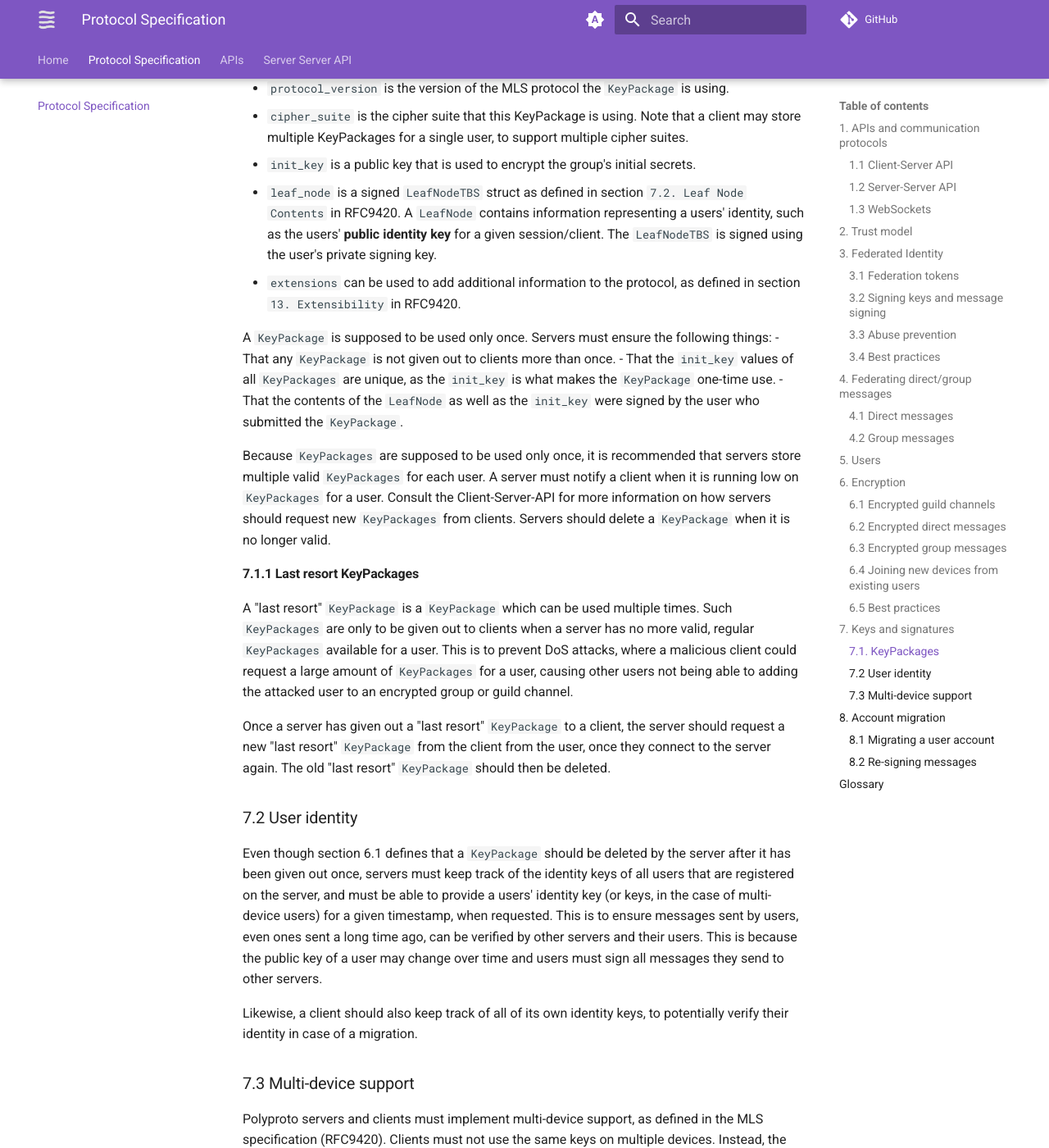
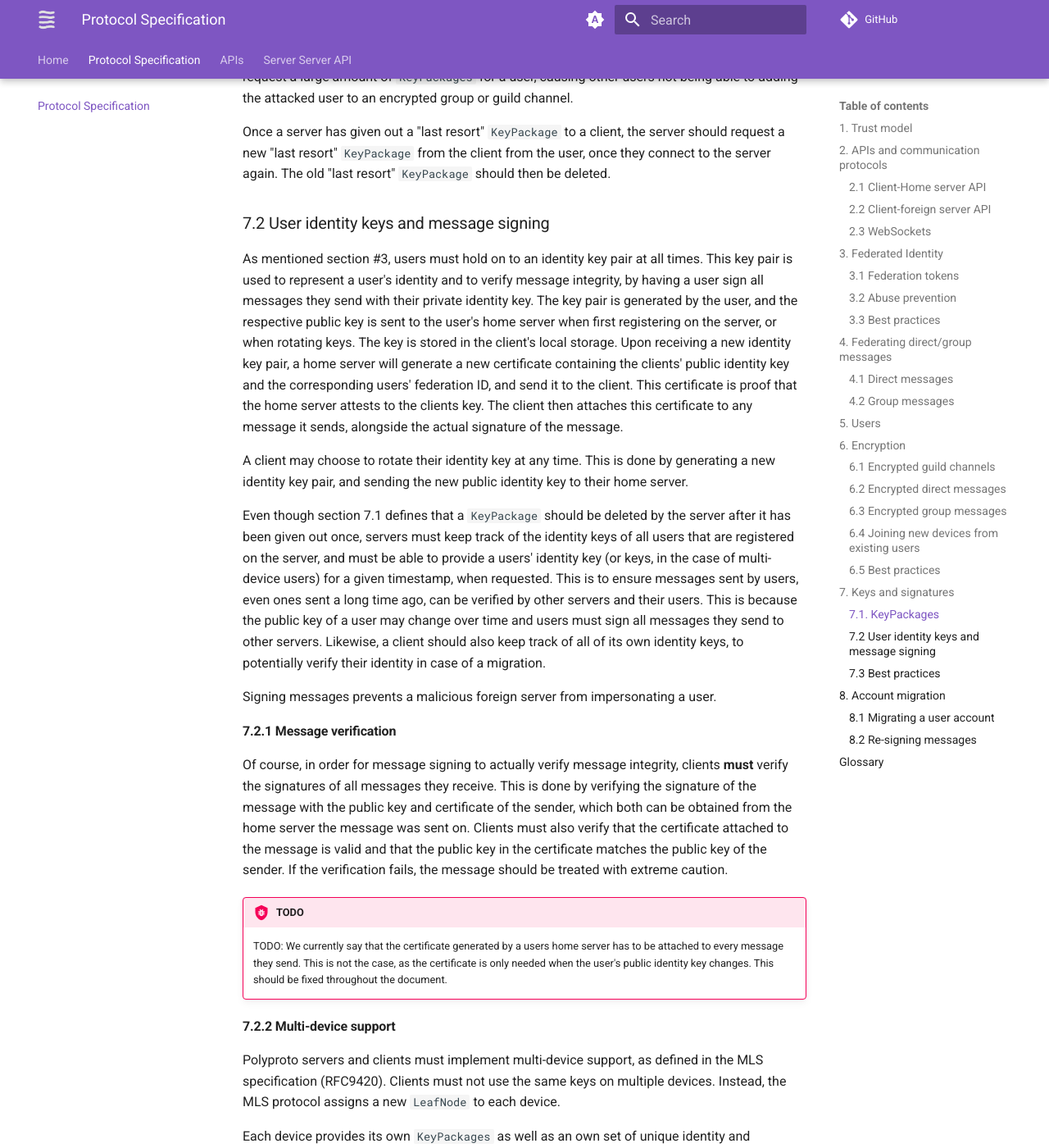
Before and after one commit to polyphony-chat/docs, an MkDocs documentation site: the page built from docs/specification.md, in a window 1280 px wide and 1400 px high, scrolled down 13300 px. Shown: the whole window at 82% size. Built offline with MkDocs 1.6.1 and Material for MkDocs 9.7.7, drawn with Linux system fonts in a browser that asks for light colours; plug-ins that fetch from the network failed and are left out; comment, search, counter and statistics services are not loaded; some of the changed text lies outside the part shown.

Commit message:
Proof-read and rewrite/clarify a lot of stuff

```diff
--- a/SPECIFICATION.md
+++ b/SPECIFICATION.md
@@ -4,19 +4,17 @@
 [Semantic versioning v2.0.0](https://semver.org/spec/v2.0.0.html) is used to version this specification.
 
 - [polyproto-core Specification](#polyproto-core-specification)
-  - [1. APIs and communication protocols](#1-apis-and-communication-protocols)
-    - [1.1 Client-Server API](#11-client-server-api)
-      - [1.1.1 Initial authentication](#111-initial-authentication)
-    - [1.2 Server-Server API](#12-server-server-api)
-    - [1.3 WebSockets](#13-websockets)
-  - [2. Trust model](#2-trust-model)
+  - [1. Trust model](#1-trust-model)
+  - [2. APIs and communication protocols](#2-apis-and-communication-protocols)
+    - [2.1 Client-Home server API](#21-client-home-server-api)
+      - [2.1.1 Initial authentication](#211-initial-authentication)
+    - [2.2 Client-foreign server API](#22-client-foreign-server-api)
+    - [2.3 WebSockets](#23-websockets)
   - [3. Federated Identity](#3-federated-identity)
     - [3.1 Federation tokens](#31-federation-tokens)
-    - [3.2 Signing keys and message signing](#32-signing-keys-and-message-signing)
-    - [3.3 Abuse prevention](#33-abuse-prevention)
-    - [3.4 Best practices](#34-best-practices)
-      - [3.4.1 Signing keys](#341-signing-keys)
-      - [3.4.2 Home server operation and design](#342-home-server-operation-and-design)
+    - [3.2 Abuse prevention](#32-abuse-prevention)
+    - [3.3 Best practices](#33-best-practices)
+      - [3.3.1 Home server operation and design](#331-home-server-operation-and-design)
   - [4. Federating direct/group messages](#4-federating-directgroup-messages)
     - [4.1 Direct messages](#41-direct-messages)
     - [4.2 Group messages](#42-group-messages)
@@ -30,47 +28,62 @@
   - [7. Keys and signatures](#7-keys-and-signatures)
     - [7.1. KeyPackages](#71-keypackages)
       - [7.1.1 Last resort KeyPackages](#711-last-resort-keypackages)
-    - [7.2 User identity](#72-user-identity)
-    - [7.3 Multi-device support](#73-multi-device-support)
+    - [7.2 User identity keys and message signing](#72-user-identity-keys-and-message-signing)
+      - [7.2.1 Message verification](#721-message-verification)
+      - [7.2.2 Multi-device support](#722-multi-device-support)
+    - [7.3 Best practices](#73-best-practices)
+      - [7.3.1 Signing keys](#731-signing-keys)
   - [8. Account migration](#8-account-migration)
     - [8.1 Migrating a user account](#81-migrating-a-user-account)
     - [8.2 Re-signing messages](#82-re-signing-messages)
 
 
-This document defines a set of protocols and APIs for a chat service primarily focused on communities. The document is intended to be used as a reference for developers who want to implement a client or server for the Polyphony chat service. Uses of this protocol, hereafter referred to as "polyproto", include Instant Messaging, Voice over IP, and Video over IP, where your identity is federated between multiple servers.
+The polyproto-core protocol is a home-server-based federation protocol specification centered around the [Messaging Layer Security (MLS) protocol as defined by RFC9420 of the IETF](https://datatracker.ietf.org/doc/html/rfc9420), intended for use in community-centered chat service applications/application implementations. This document is intended to be used as a starting point for developers wanting to develop software which can interoperate with other polyproto-core implementations. Uses of this protocol include Guild-Based, Group-Based and one on one Instant Messaging, Voice over IP, and Video over IP, where your identity is federated between multiple servers.
 
-The information provided to you via this document only fully covers polyproto itself. To correctly implement the polyproto, you must read the MLS specification (RFC9420). It is imperative that implementations of this protocol respect all aspects of this specification.
+To correctly implement polyproto-core, you must read and understand the MLS protocol specification (RFC9420).
 
 The structure of this reference document is heavily inspired by the really well written [Matrix specification](https://spec.matrix.org/latest).
 
-## 1. APIs and communication protocols
+## 1. Trust model
 
-The polyproto-core specification defines a set of APIs that are used to implement polyproto-core. These APIs are:
+polyproto-core operates under the following trust assumptions:
 
-- Client-Server API
-- Server-Server API
+1.  A user trusts their home server and its admins to keep their data safe from unauthorized access, and to not perform actions which a third party would observe to be performed by the user, without the user's consent.
+2.  For a user to distrust their home server, something irregular must have happened, or conflicting information must have been presented to the user.
+3.  When joining a guild on another server in the context of federation, a user trusts this server and its admins with a copy of their public profile and with all other unencrypted data sent to the server.
+4.  Users trust the other members of an encrypted communications channel with the content of their messages, as well as with the metadata attached to the messages.
+5.  Non-home servers can not perform actions like sending messages without a foreign users' explicit consent, without immediately being exposed.
+6.  A user trusts their home server to be a certificate authority for their identity keys, without the home server owning the identity itself.
+
+## 2. APIs and communication protocols
+
+The polyproto-core specification defines a set of APIs. These APIs are the Client-Server- and Server-Server APIs.
 
 Aside from these REST APIs, polyproto-core also uses WebSockets for real-time communication between clients and servers.
 
-### 1.1 Client-Server API
+### 2.1 Client-Home server API
 
-The Client-Server API is a RESTful API that is used by clients to communicate with the server. The Client-Server API of polyproto-core is not to be confused with the Client-Server API of polyproto-chat, which is a separate API that is used by users for chat functionality, whereas the Client-Server API of polyproto-core is used for authentication, federation and other administrative tasks.
+The *Client-Home server* API of polyproto-core is used for authentication- and federation-related tasks.
+A client in this context is expected to be a user/bot session.
 
-#### 1.1.1 Initial authentication
+#### 2.1.1 Initial authentication
 
-During the initial authentication (registration) process, a client must provide at least one [`KeyPackage`](#61-keypackages), as well as one ["last resort" `KeyPackage`](#611-last-resort-keypackages) in addition to the required registration information.
+During the initial authentication (registration) process, a client must provide at least one [`KeyPackage`](#61-keypackages), as well as one ["last resort" `KeyPackage`](#611-last-resort-keypackages) to the server, in addition to the required registration information.
 
-The identity key inside the `LeafNode` of this `KeyPackage` is signed using the home servers' private key, so that home servers act as a certificate authority for their users' keys.
+The public identity key inside the `LeafNode` of this `KeyPackage` is signed using the home servers' private key, so that home servers act as a certificate authority for their users' keys.
 
-See [6.1. KeyPackages](#61-keypackages) for an outline on what a `KeyPackage` is, and consult the MLS specification (RFC9420) for more implementation details.
+!!! info
 
-### 1.2 Server-Server API
+    See [6.1. KeyPackages](#61-keypackages) for an outline on what a `KeyPackage` is, and consult the MLS specification (RFC9420) for more implementation details.
 
-The Server-Server APIs which are used to enable federation between multiple polyproto servers (federated identity).
+### 2.2 Client-foreign server API
 
-### 1.3 WebSockets
+The *Client-foreign server* API of polyproto-core is used for tasks such as requesting the server's or a user's public key(s) or migrating a user account.
+The definition of "client" in this context is broader, since it includes both users/bots and other home servers.
 
-WebSockets in polyproto-core are used for real-time communication between clients and servers. WebSockets are only used in a Client-Server context, and not in a Server-Server context.
+### 2.3 WebSockets
+
+WebSockets in polyproto-core are used for real-time communication between clients and servers. WebSockets are used both in *Client-Home server* and *Client-foreign server* communication.
 
 WebSocket connections to polyproto-core servers consist of the following cycle:
 
@@ -131,20 +144,10 @@
 
 To learn more about the Gateway and Gateway Events, consult the [WebSockets API documentation](/docs/APIs/Core/Server-Client%20API/WebSockets/index.md).
 
-## 2. Trust model
-
-polyproto-core operates under the following trust assumptions:
-
-1.  A user trusts their home server and its admins to keep their data safe from unauthorized access, and to not perform actions which a third party would observe to be performed by the user, without the user's consent.
-2.  For a user to distrust their home server, something irregular must have happened, or conflicting information must have been presented to the user.
-3.  When joining a guild on another server in the context of federation, a user trusts this server and its admins with a copy of their public profile and with all other unencrypted data sent to the server.
-4.  Users trust the other members of an encrypted communications channel with the content of their messages, as well as with the metadata attached to the messages.
-5.  Non-home servers can not perform actions like sending messages without a foreign users' explicit consent, without immediately being exposed.
-6.  A user trusts their home server to be a certificate authority for their identity keys, without the home server owning the identity itself.
-
 ## 3. Federated Identity
 
-Federating user identities means that users can fully participate on other instances. This means that users can, for example, DM users from another server or join external Guilds.
+Federating user identities means that users can fully participate on other instances' guilds and talk to other instances' users.
+This means that users can, for example, DM users from another server or join another servers' Guilds.
 
 The identity key defined in [6. Keys and signatures](#6-keys-and-signatures) is used to sign messages that the user sends to other servers.
 
@@ -205,20 +208,7 @@
 - The domain of the user's home server.
 - A securely-randomly generated nonce
 
-
-### 3.2 Signing keys and message signing
-
-As mentioned in the previous section, users must hold on to a private key at all times. This key is used to sign all messages that the user sends to other instances. The key is generated by the user's home server, and is sent to the user's client when the user first registers on the server. The key is stored in the client's local storage. The signing key must not be used for encryption purposes.
-
-A client may choose to rotate their signing key at any time. This is done by generating a new signing key pair, and sending the new public signing key to their home server. The home server will then send a new certificate that contains the clients' public signing key and the corresponding users' federation ID, to the client. This certificate is proof that the home server attests to the clients key. The client then attaches this certificate to any message it sends to other servers, alongside the actual signature of the message, generated using the clients' private signing key. The home server has to keep track of the old public signing key and its own certificates, and use them to verify messages that were signed with the old key.
-
-Signing messages prevents a malicious server from impersonating a user.
-
-!!! bug "TODO"
-
-    TODO: Note about signing keys and how they are generated and stored locally.
-
-### 3.3 Abuse prevention
+### 3.2 Abuse prevention
 
 To protect users from malicious home servers secretly acting on the behalf of non-consenting users,
 a mechanism is needed to prevent home servers from generating federation tokens for users without
@@ -236,9 +226,9 @@
 mitigated a bit by making it more difficult for malicious home servers to do something like this
 without the user noticing.
 
-Polyproto servers should notify users (even guest users), when a new session token is generated for
-them. This would make the malicious server's actions more noticeable to the user. However, this does
-not address the issue of the malicious server being able to generate a federation token for a server
+Polyproto servers should notify users (even foreign users), when a new session token is generated for
+them. This would make the malicious home server's actions more noticeable to the user. However, this does
+not address the issue of the malicious home server being able to generate a federation token for a server
 which you are not yet connected to. Clients who re-connect to a server after being offline should be
 notified of any new session tokens that were generated for them while they were offline.
 This `NEW_SESSION` message should be sent to all sessions, except for the new session. The
@@ -261,14 +251,9 @@
     the encrypted channel cannot be decrypted by that session. If secrecy/confidentiality are of
     concern, users should host their own home server and use end-to-end encryption.
 
-### 3.4 Best practices
+### 3.3 Best practices
 
-#### 3.4.1 Signing keys
-
-- Instance/user signing keys should be rotated at least every 30 days. This is to ensure that a compromised key can only be used for a limited amount of time.
-- If Bobs client fails to verify the signature of Alice's message with the public key/certificate pair received from Server B, it should ask Server A for the public key of Alice at the time the message was sent. If the verification fails again, the message should be treated with extreme caution.
-
-#### 3.4.2 Home server operation and design
+#### 3.3.1 Home server operation and design
 
 - Employ a caching layer to handle the potentially large amount of requests for public key certificates without putting unnecessary strain on the database.
 
@@ -303,7 +288,7 @@
 
 Clients and servers must support encryption, but whether to encrypt a message channel is up to the users.
 
-Note, that in the below sequence diagrams, the MLS Welcome message and the MLS Group notify message are all encrypted using the public key of the recipient. The public key in this context is not to be confused with the public signing key.
+Note, that in the below sequence diagrams, the MLS Welcome message and the MLS Group notify message are all encrypted using the identity key of the recipient.
 
 ### 6.1 Encrypted guild channels
 
@@ -475,7 +460,7 @@
 - `protocol_version` is the version of the MLS protocol the `KeyPackage` is using.
 - `cipher_suite` is the cipher suite that this KeyPackage is using. Note that a client may store multiple KeyPackages for a single user, to support multiple cipher suites.
 - `init_key` is a public key that is used to encrypt the group's initial secrets.
-- `leaf_node` is a signed `LeafNodeTBS` struct as defined in section `7.2. Leaf Node Contents` in RFC9420. A `LeafNode` contains information representing a users' identity, such as the users' **public identity key** for a given session/client. The `LeafNodeTBS` is signed using the user's private signing key.
+- `leaf_node` is a signed `LeafNodeTBS` struct as defined in section `7.2. Leaf Node Contents` in RFC9420. A `LeafNode` contains information representing a users' identity, such as the users' **public identity key** for a given session/client. The `LeafNodeTBS` is signed using the user's private identity key.
 - `extensions` can be used to add additional information to the protocol, as defined in section `13. Extensibility` in RFC9420.
 
 A `KeyPackage` is supposed to be used only once. Servers must ensure the following things:
@@ -491,19 +476,38 @@
 
 Once a server has given out a "last resort" `KeyPackage` to a client, the server should request a new "last resort" `KeyPackage` from the client from the user, once they connect to the server again. The old "last resort" `KeyPackage` should then be deleted.
 
-### 7.2 User identity
+### 7.2 User identity keys and message signing
 
-Even though section 6.1 defines that a `KeyPackage` should be deleted by the server after it has been given out once, servers must keep track of the identity keys of all users that are registered on the server, and must be able to provide a users' identity key (or keys, in the case of multi-device users) for a given timestamp, when requested. This is to ensure messages sent by users, even ones sent a long time ago, can be verified by other servers and their users. This is because the public key of a user may change over time and users must sign all messages they send to other servers.
+As mentioned section #3, users must hold on to an identity key pair at all times. This key pair is used to represent a user's identity and to verify message integrity, by having a user sign all messages they send with their private identity key. The key pair is generated by the user, and the respective public key is sent to the user's home server when first registering on the server, or when rotating keys. The key is stored in the client's local storage. Upon receiving a new identity key pair, a home server will generate a new certificate containing the clients' public identity key and the corresponding users' federation ID, and send it to the client. This certificate is proof that the home server attests to the clients key. The client then attaches this certificate to any message it sends, alongside the actual signature of the message.
 
-Likewise, a client should also keep track of all of its own identity keys, to potentially verify their identity in case of a migration.
+A client may choose to rotate their identity key at any time. This is done by generating a new identity key pair, and sending the new public identity key to their home server.
 
-### 7.3 Multi-device support
+Even though section 7.1 defines that a `KeyPackage` should be deleted by the server after it has been given out once, servers must keep track of the identity keys of all users that are registered on the server, and must be able to provide a users' identity key (or keys, in the case of multi-device users) for a given timestamp, when requested. This is to ensure messages sent by users, even ones sent a long time ago, can be verified by other servers and their users. This is because the public key of a user may change over time and users must sign all messages they send to other servers. Likewise, a client should also keep track of all of its own identity keys, to potentially verify their identity in case of a migration.
+
+Signing messages prevents a malicious foreign server from impersonating a user.
+
+#### 7.2.1 Message verification
+
+Of course, in order for message signing to actually verify message integrity, clients **must** verify the signatures of all messages they receive. This is done by verifying the signature of the message with the public key and certificate of the sender, which both can be obtained from the home server the message was sent on. Clients must also verify that the certificate attached to the message is valid and that the public key in the certificate matches the public key of the sender. If the verification fails, the message should be treated with extreme caution.
+
+!!! bug "TODO"
+
+    TODO: We currently say that the certificate generated by a users home server has to be attached to every message they send. This is not the case, as the certificate is only needed when the user's public identity key changes. This should be fixed throughout the document.
+
+#### 7.2.2 Multi-device support
 
 Polyproto servers and clients must implement multi-device support, as defined in the MLS specification (RFC9420).
 Clients must not use the same keys on multiple devices. Instead, the MLS protocol assigns a new `LeafNode` to each device.
 
 Each device provides its own `KeyPackages` as well as an own set of unique identity and signature keys.
 Polyproto home servers must guarantee this uniqueness amongst all users of the server.
+
+### 7.3 Best practices
+
+#### 7.3.1 Signing keys
+
+- Instance/user signing keys should be rotated at least every 30 days. This is to ensure that a compromised key can only be used for a limited amount of time.
+- If Bobs client fails to verify the signature of Alice's message with the public key/certificate pair received from Server B, it should ask Server A for the public key of Alice at the time the message was sent. If the verification fails again, the message should be treated with extreme caution.
 
 ## 8. Account migration
 
```
Also changed, not shown: other parts of SPECIFICATION.md (+1 -1 lines).
